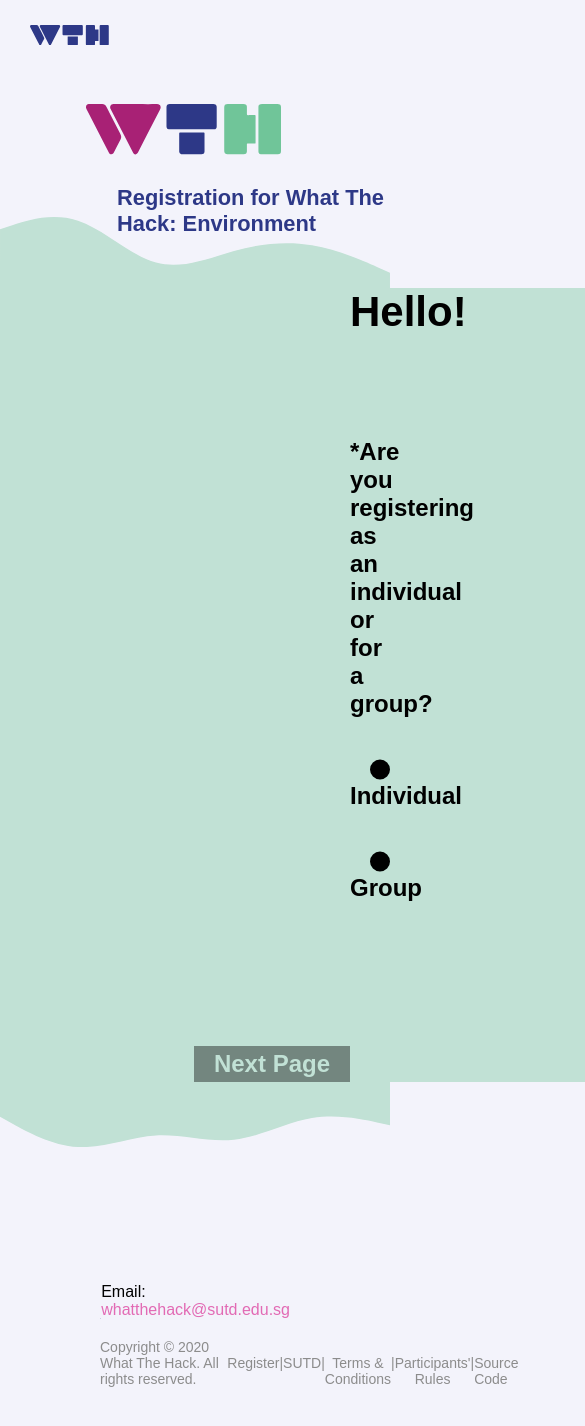
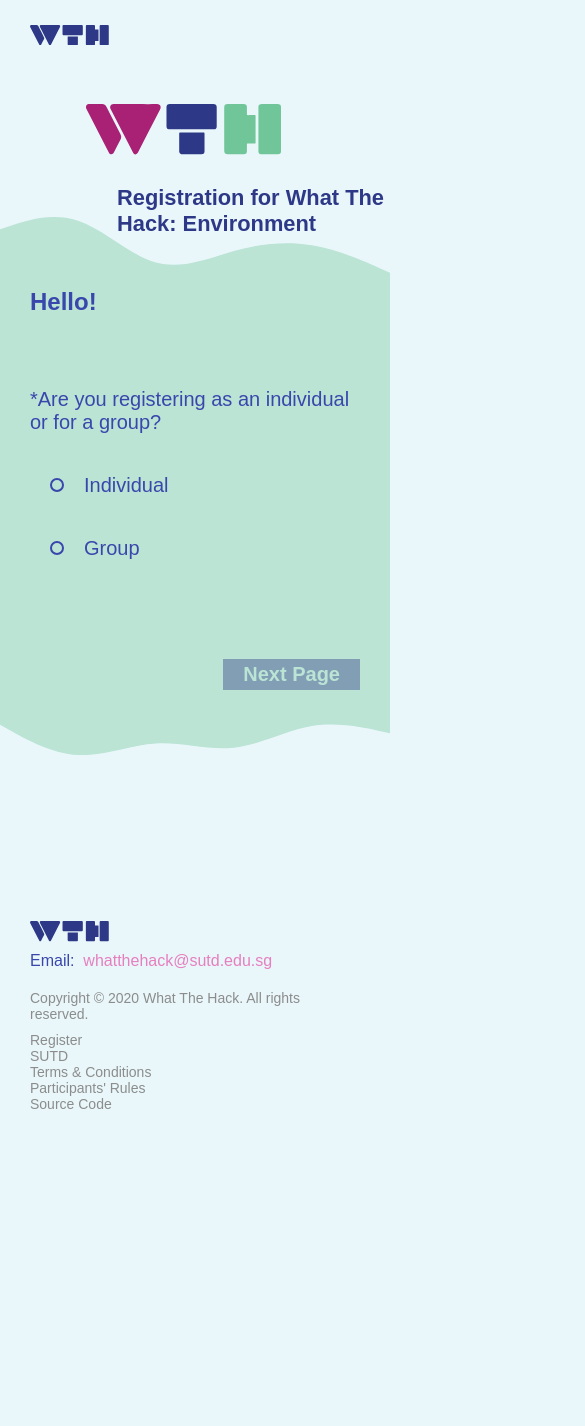
Before and after one commit to wthdevelopers/website-2021, a Vue app: page /#/registration in a window 390 px wide. Shown: the top 1426 px of the page, 585 px wide, since content can reach past the window. After the commit the page ends 1142 px from the top, so only its background shows below. Built offline with nearby package versions, Linux system fonts and the light colour scheme; a web font is replaced by a local one.

Commit message:
fixed color palette issues, made form controls, main part of form and footer responsive

```diff
--- a/src/App.vue
+++ b/src/App.vue
@@ -57,15 +57,16 @@
   --font-primary: brandon-grotesque;
   --font-secondary: proxima-soft;
 
-  --color-background: #f3f3fb;
+  --color-background: #e9f7fb;
   --color-title-text: #2d3887;
   --color-title-text-hover: #3947ac;
   --color-cta-text: #f3f3fb;
-  --color-section-title-text: #2d3887;
-  --color-regular-text: #000000;
-  --color-accent: #e26ab4;
+  --color-section-title-text: #e67fbe;
+  --color-regular-text: #3947ac;
+  --color-accent: #e67fbe;
+  --color-gray: #788ebf;
 
-  --slope-body-color: #c1e1d5;
+  --slope-body-color: #bbe4d5;
 
   --stars-visibility: hidden;
 
@@ -81,11 +82,10 @@
   --color-title-text: #f3f3fb;
   --color-title-text-hover: #d9d9f2;
   --color-cta-text: #191f4d;
-  /* --color-section-title-text: #c02685; */
   --color-section-title-text: #dd55a9;
   --color-regular-text: #f3f3fb;
-  /* --color-accent: #c02685; */
   --color-accent: #dd55a9;
+  --color-gray: #d3dbde;
 
   --slope-body-color: #3f636d;
 
--- a/src/components/contact/Contact.vue
+++ b/src/components/contact/Contact.vue
@@ -22,5 +22,6 @@
 .contact-content {
   height: 200px;
   background-color: var(--slope-body-color);
+  transition: background-color 0.6s ease-out;
 }
 </style>
--- a/src/components/foot/Foot.vue
+++ b/src/components/foot/Foot.vue
@@ -43,19 +43,19 @@
           <li>
             <router-link to="/registration">Register</router-link>
           </li>
-          <li>|</li>
+          <li class="li-dividers">|</li>
           <li>
             <a href="https://www.sutd.edu.sg/" target="_blank" rel="noopener noreferrer">SUTD</a>
           </li>
-          <li>|</li>
+          <li class="li-dividers">|</li>
           <li>
             <button type="button" @click="openModal('footer-tnc-modal')">Terms & Conditions</button>
           </li>
-          <li>|</li>
+          <li class="li-dividers">|</li>
           <li>
             <button type="button" @click="openModal('footer-rules-modal')">Participants' Rules</button>
           </li>
-          <li>|</li>
+          <li class="li-dividers">|</li>
           <li>
             <a
               href="https://github.com/wthdevelopers/website-2020"
@@ -89,10 +89,13 @@
 
 <style scoped>
 #foot {
-  height: 250px;
+  /* height: 30vh; */
   display: flex;
   flex-direction: column;
   justify-content: flex-end;
+  padding-top: 15vh;
+  padding-bottom: 20px;
+  /* border: 1px solid red; */
 }
 
 #bar-logo > g {
@@ -115,16 +118,19 @@
 }
 
 #footer-bottom {
-  padding: 10px 100px 40px 100px;
+  padding: 10px 100px;
   font-size: 14px;
   color: #8c8c8c;
 }
 
 ul {
-  width: 33%;
   list-style: none;
   display: flex;
   justify-content: space-between;
+}
+
+li + li {
+  margin-left: 0.5vw;
 }
 
 button {
@@ -135,4 +141,64 @@
   color: inherit;
   cursor: pointer;
 }
+
+@media only screen and (max-width: 1000px) {
+  #footer-top {
+    padding-left: 40px;
+    padding-right: 40px;
+    flex-direction: column;
+    align-items: start;
+  }
+
+  #footer-bottom {
+    padding-left: 40px;
+    padding-right: 40px;
+    flex-direction: column;
+    align-items: start;
+  }
+
+  #footer-top > * + * {
+    margin-top: 10px;
+  }
+
+  #footer-bottom > * + * {
+    margin-top: 5px;
+  }
+
+  #bar-logo {
+    width: calc(32px + 12vw);
+  }
+
+  li + li {
+    margin-left: 5px;
+  }
+}
+
+@media only screen and (max-width: 570px) {
+  #footer-top {
+    padding-left: 30px;
+    padding-right: 30px;
+  }
+
+  #footer-bottom {
+    padding-left: 30px;
+    padding-right: 30px;
+  }
+
+  #footer-bottom > * + * {
+    margin-top: 10px;
+  }
+
+  ul {
+    flex-direction: column;
+  }
+
+  .li-dividers {
+    display: none;
+  }
+
+  li + li {
+    margin-left: 0;
+  }
+}
 </style>
--- a/src/components/prizes/Prizes.vue
+++ b/src/components/prizes/Prizes.vue
@@ -36,6 +36,7 @@
   height: 550px;
   padding-top: 50px;
   transform: translateY(-1px);
+  transition: background-color 0.6s ease-out;
 }
 
 h3 {
--- a/src/components/registration/Checkbox.vue
+++ b/src/components/registration/Checkbox.vue
@@ -22,10 +22,10 @@
   margin-right: 20px;
   appearance: none;
   border: 2px solid var(--color-regular-text);
-  width: 20px;
-  height: 20px;
+  width: 24px;
+  height: 24px;
   cursor: pointer;
-  transform: translateY(1px);
+  transform: translateY(0px);
 }
 
 input[type="checkbox"]:checked {
@@ -40,13 +40,41 @@
 input[type="checkbox"]:checked + label:after {
   content: "";
   position: absolute;
-  left: 4.5px;
-  top: 16px;
+  left: 5.5px;
+  top: 23px;
   background: white;
-  width: 2px;
-  height: 2px;
+  width: 4px;
+  height: 4px;
   box-shadow: 2px 0 0 white, 4px 0 0 white, 4px -2px 0 white, 4px -4px 0 white,
     4px -6px 0 white, 4px -8px 0 white;
   transform: rotate(45deg);
 }
+
+@media only screen and (max-width: 1000px) {
+  input[type="checkbox"] {
+    width: 20px;
+    height: 20px;
+  }
+
+  input[type="checkbox"]:checked + label:after {
+    left: 4px;
+    top: 19px;
+    width: 3px;
+    height: 3px;
+  }
+}
+
+@media only screen and (max-width: 570px) {
+  input[type="checkbox"] {
+    width: 14px;
+    height: 14px;
+  }
+
+  input[type="checkbox"]:checked + label:after {
+    left: 2px;
+    top: 14px;
+    width: 2px;
+    height: 2px;
+  }
+}
 </style>
--- a/src/components/registration/FormInput.vue
+++ b/src/components/registration/FormInput.vue
@@ -45,7 +45,7 @@
   margin-left: auto;
   margin-right: auto;
   font-family: var(--font-secondary), sans-serif;
-  font-size: 42px;
+  font-size: 46px;
   font-weight: 900;
   color: var(--color-regular-text);
   padding: 0 10px;
@@ -65,4 +65,18 @@
   border-bottom: 2px solid var(--color-accent);
   color: var(--color-accent);
 }
+
+@media only screen and (max-width: 1000px) {
+  input[type="text"],
+  input[type="date"] {
+    font-size: 40px;
+  }
+}
+
+@media only screen and (max-width: 570px) {
+  input[type="text"],
+  input[type="date"] {
+    font-size: 24px;
+  }
+}
 </style>
--- a/src/components/registration/MemberBlock.vue
+++ b/src/components/registration/MemberBlock.vue
@@ -73,7 +73,7 @@
         type="text"
         label="Dietary Requirements"
         :name="`member-${member.id}-diet`"
-        placeholder="Vegan/vegetarian/allergies/etc."
+        placeholder="Halal/vegan/allergies/etc."
         :model="member.diet"
       />
       <Radio
@@ -134,7 +134,7 @@
 .member-block-title > h2 {
   font-family: var(--font-primary), sans-serif;
   font-size: 24px;
-  font-weight: 700;
+  font-weight: 400;
   color: var(--color-regular-text);
   margin-right: auto;
 }
--- a/src/components/registration/Radio.vue
+++ b/src/components/registration/Radio.vue
@@ -47,11 +47,35 @@
   height: 20px;
   background-color: var(--color-regular-text);
   border: 6px solid var(--color-regular-text);
+  background-color: var(--slope-body-color);
+  border: 2px solid var(--color-regular-text);
   border-radius: 50px;
-  transform: translateY(1.5px);
+  /* transform: translateY(-1px); */
 }
 
 input[type="radio"]:checked {
   border: 6px solid var(--color-accent);
 }
+
+@media only screen and (max-width: 1000px) {
+  input[type="radio"] {
+    width: 18px;
+    height: 18px;
+  }
+
+  input[type="radio"]:checked {
+    border: 5px solid var(--color-accent);
+  }
+}
+
+@media only screen and (max-width: 570px) {
+  input[type="radio"] {
+    width: 14px;
+    height: 14px;
+  }
+
+  input[type="radio"]:checked {
+    border: 4px solid var(--color-accent);
+  }
+}
 </style>
--- a/src/components/registration/RegistrationForm.vue
+++ b/src/components/registration/RegistrationForm.vue
@@ -31,7 +31,7 @@
             type="text"
             label="*Name"
             name="individual-name"
-            placeholder="Your beautiful name here :)"
+            placeholder="Your beautiful name :)"
             :model="individualName"
             :onBlur="validateFilled"
           />
@@ -55,7 +55,7 @@
             type="text"
             label="*Email Address"
             name="individual-email"
-            placeholder="No spam from us, promise!"
+            placeholder="No spam, promise!"
             :model="individualEmail"
             :onInput="validateEmail"
             :onBlur="s => {
@@ -85,7 +85,7 @@
             type="text"
             label="Dietary Requirements"
             name="individual-diet"
-            placeholder="Vegan/vegetarian/allergies/etc."
+            placeholder="Halal/vegan/allergies/etc."
             :model="individualDiet"
           />
           <Radio
@@ -471,7 +471,7 @@
   position: relative;
   background-color: var(--slope-body-color);
   transition: background-color 0.6s ease-out;
-  padding: 150px 350px;
+  padding: 150px 24vw;
 }
 
 .top-button,
@@ -483,7 +483,7 @@
   font-weight: 700;
   color: var(--slope-body-color);
   padding: 4px 20px;
-  background-color: var(--color-regular-text);
+  background-color: var(--color-title-text);
   border: none;
 }
 
@@ -495,21 +495,21 @@
 
 .welcome {
   position: absolute;
-  left: 350px;
+  left: 24vw;
   top: 0;
   font-family: var(--font-primary), sans-serif;
-  font-size: 42px;
+  font-size: 46px;
   font-weight: 700;
   color: var(--color-regular-text);
 }
 
 .top-button {
-  left: 350px;
+  left: 24vw;
   top: 0;
 }
 
 .bottom-button {
-  right: 350px;
+  right: 24vw;
   bottom: 0;
 }
 
@@ -522,7 +522,7 @@
 
 .content-block {
   position: relative;
-  /* border: 1px solid yellow; */
+  /* border: 1px solid red; */
 }
 
 .content-block + .content-block {
@@ -536,10 +536,10 @@
   margin-top: 30px;
   background-color: transparent;
   border: 2px solid var(--color-regular-text);
-  width: 700px;
+  width: 100%;
   height: 350px;
   font-family: var(--font-secondary), sans-serif;
-  font-size: 24px;
+  font-size: 34px;
   font-weight: 900;
   color: var(--color-regular-text);
   padding: 10px 20px;
@@ -556,8 +556,8 @@
 
 label {
   font-family: var(--font-primary), sans-serif;
-  font-size: 24px;
-  font-weight: 700;
+  font-size: 34px;
+  font-weight: 400;
   color: var(--color-regular-text);
 }
 
@@ -568,7 +568,7 @@
   font-size: 20px;
   font-weight: 400;
   /* color: var(--color-regular-text); */
-  color: #d3dbde;
+  color: var(--color-gray);
   margin-top: 20px;
   padding: 0 10px;
 }
@@ -612,7 +612,70 @@
   cursor: not-allowed;
 }
 
-/* #add-member-button:hover {
-  color: lightgray;
-} */
+@media only screen and (max-width: 1000px) {
+  #registration-form-content {
+    padding: 150px 16vw;
+  }
+
+  label {
+    font-size: 28px;
+  }
+
+  .welcome {
+    font-size: 40px;
+    left: 16vw;
+  }
+
+  #add-member-button {
+    font-size: 40px;
+  }
+
+  .top-button {
+    left: 16vw;
+  }
+
+  .bottom-button {
+    right: 16vw;
+  }
+}
+
+@media only screen and (max-width: 570px) {
+  #registration-form-content {
+    padding: 100px 30px;
+  }
+
+  .content-block + .content-block {
+    margin-top: 50px;
+  }
+
+  label {
+    font-size: 20px;
+  }
+
+  .welcome {
+    font-size: 24px;
+    left: 30px;
+  }
+
+  .top-button,
+  .bottom-button {
+    font-size: 20px;
+  }
+
+  .top-button {
+    left: 30px;
+  }
+
+  .bottom-button {
+    right: 30px;
+  }
+
+  #add-member-button {
+    font-size: 24px;
+  }
+
+  .additional-info {
+    font-size: 16px;
+  }
+}
 </style>
--- a/src/components/sponsors/Sponsors.vue
+++ b/src/components/sponsors/Sponsors.vue
@@ -36,6 +36,7 @@
   height: 800px;
   padding-top: 100px;
   transform: translateY(-6px);
+  transition: background-color 0.6s ease-out;
 }
 
 h3 {
```
Also changed, not shown: src/components/hero/Navbar.vue (+6 -2 lines).
